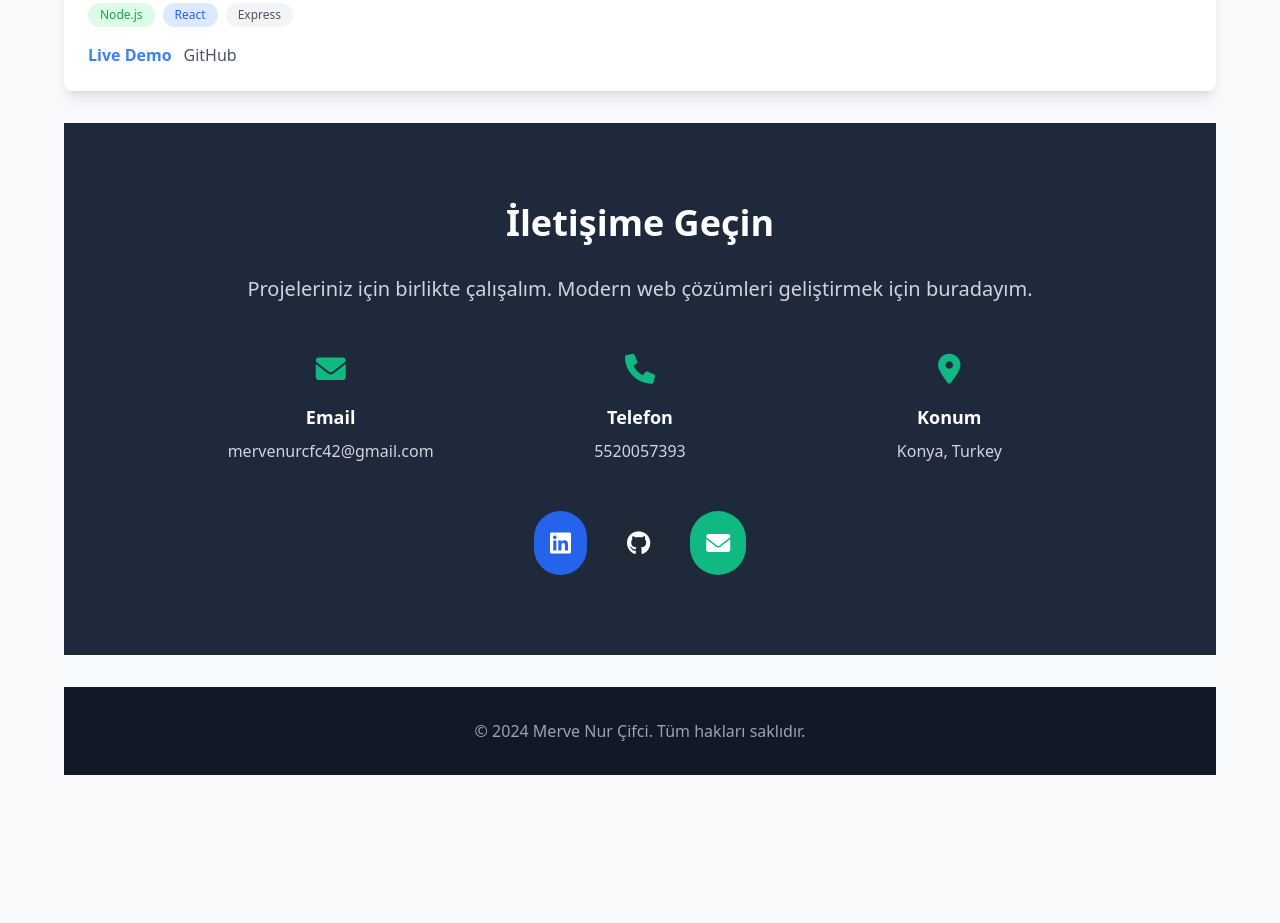
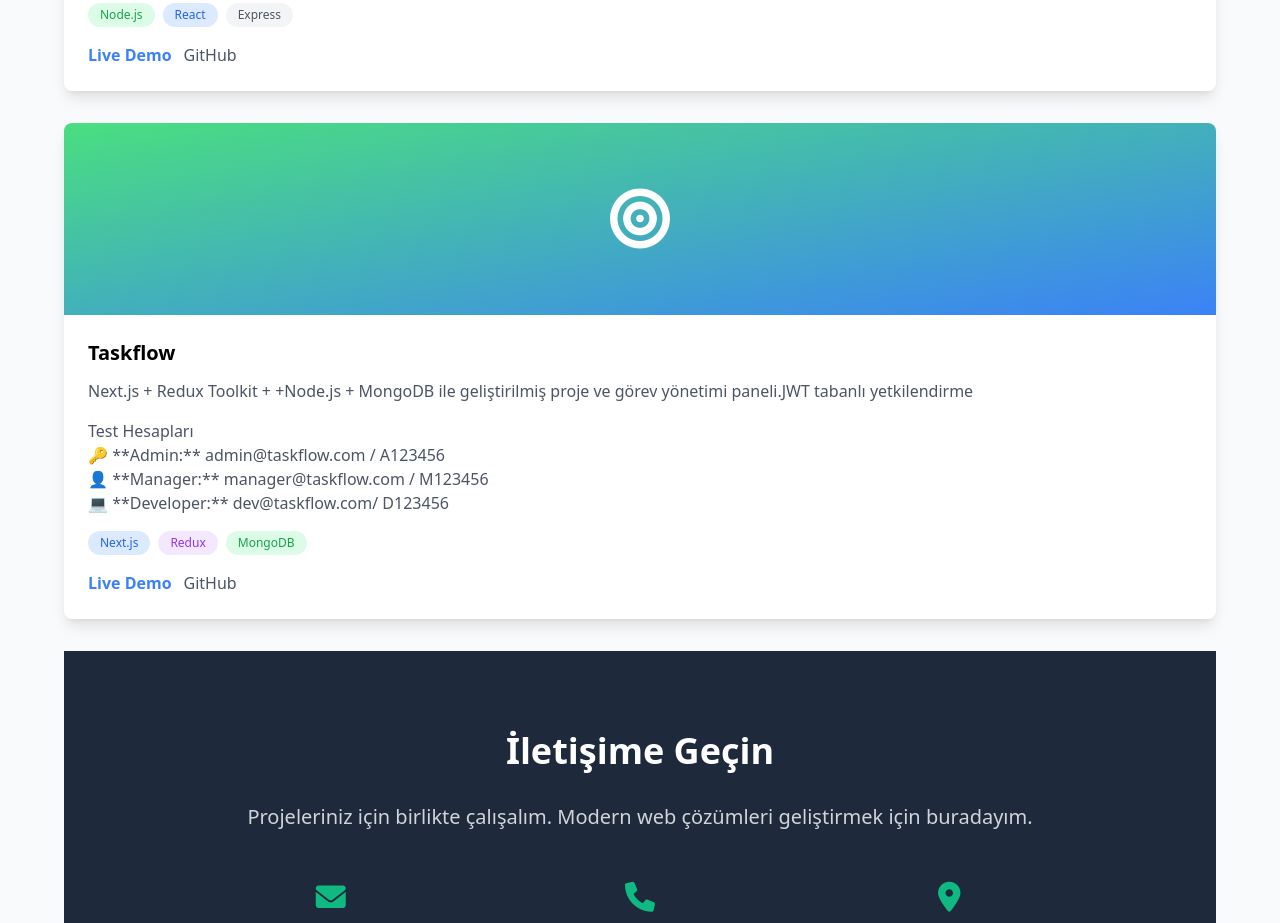
Before and after one commit to nmervecifci/portfolio, a plain HTML site: page index.html in a window 1280 px wide. Shown: the part 2417-3340 px from the top of the page. Before the commit the page ends 3272 px from the top, so only its background shows below. Drawn offline with nearby package versions, Linux system fonts and the light colour scheme.

Commit message:
portfolio-newprojectthree

```diff
--- a/index.html
+++ b/index.html
@@ -260,7 +260,7 @@
               </div>
               <div class="flex gap-3">
                 <a
-                  href="https://ecommerce-dashboard-react-beta.vercel.app/"
+                  href="https://ecommerce-dashboard-react-beta.vercel.app"
                   class="text-primary hover:text-primary/80 font-semibold"
                   >Live Demo</a
                 >
@@ -319,6 +319,57 @@
             </div>
           </div>
 
+
+
+            <!-- Taskflow Project -->
+          <div
+            class="project-card bg-white rounded-lg shadow-lg overflow-hidden"
+          >
+            <div
+              class="h-48 bg-gradient-to-br from-green-400 to-blue-500 relative"
+            >
+              <div class="absolute inset-0 flex items-center justify-center">
+               <i class="fas fa-bullseye text-white text-6xl"></i>
+              </div>
+            </div>
+            <div class="p-6">
+              <h3 class="text-xl font-bold mb-3">Taskflow</h3>
+              <p class="text-gray-600 mb-4">
+                Next.js + Redux Toolkit + +Node.js + MongoDB ile geliştirilmiş  proje ve görev yönetimi
+                 paneli.JWT tabanlı yetkilendirme
+              </p>
+              <p class="text-gray-600 mb-4"> Test Hesapları<br>
+🔑 **Admin:** admin@taskflow.com / A123456 <br>
+👤 **Manager:** manager@taskflow.com / M123456 <br>
+💻 **Developer:** dev@taskflow.com/ D123456</p>
+              <div class="flex flex-wrap gap-2 mb-4">
+                <span
+                  class="bg-blue-100 text-blue-600 px-3 py-1 rounded-full text-xs"
+                  >Next.js</span
+                >
+                <span
+                  class="bg-purple-100 text-purple-600 px-3 py-1 rounded-full text-xs"
+                  >Redux</span
+                >
+                <span
+                  class="bg-green-100 text-green-600 px-3 py-1 rounded-full text-xs"
+                  >MongoDB</span
+                >
+              </div>
+              <div class="flex gap-3">
+                <a
+                  href=" https://taskflow-1-sh8r.onrender.com/"
+                  class="text-primary hover:text-primary/80 font-semibold"
+                  >Live Demo</a
+                >
+                <a
+                  href="https://github.com/nmervecifci/taskflow"
+                  class="text-gray-600 hover:text-gray-800"
+                  >GitHub</a
+                >
+              </div>
+            </div>
+          </div>
 
     <section id="contact" class="py-20 bg-secondary text-white">
       <div class="container mx-auto px-6">
```
